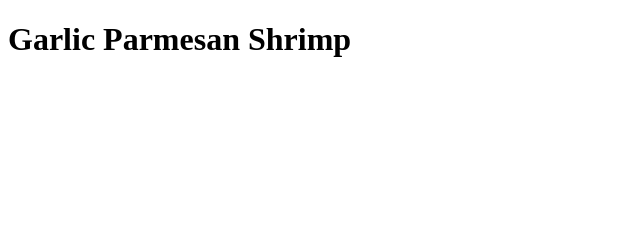
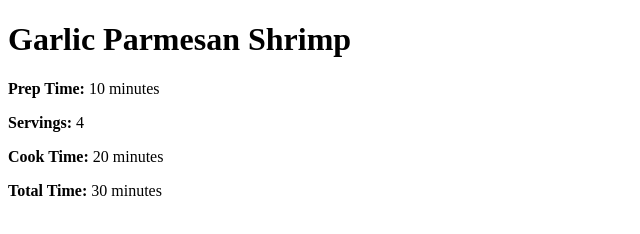
Before and after one commit to DubluD3/Project-Recipes, a plain HTML site: page recipes/garlic-parmesan-shrimp.html in a window 1280 px wide. Shown: the whole page, without its empty margins (0-640 px from the left). Drawn offline with Linux system fonts and the light colour scheme.

Commit message:
Added required time and servings to the recipe

```diff
--- a/recipes/garlic-parmesan-shrimp.html
+++ b/recipes/garlic-parmesan-shrimp.html
@@ -6,5 +6,12 @@
     </head>
     <body>
         <h1>Garlic Parmesan Shrimp</h1>
+
+        <p><strong>Prep Time: </strong>10 minutes</p>
+        <p><strong>Servings: </strong>4</p>
+        <p><strong>Cook Time: </strong>20 minutes</p>
+        <p><strong>Total Time: </strong>30 minutes</p>
+
+
     </body>
 </html>
```
